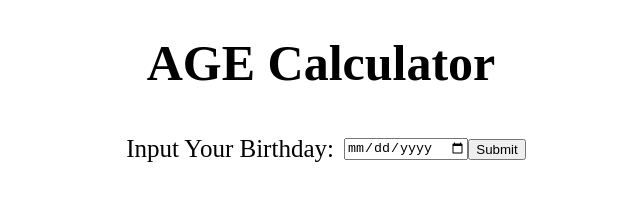
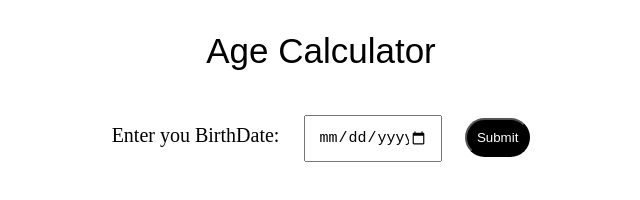
Before and after one commit to Sephyroth1/Age_Calculator, a plain HTML site: page index.html in a window 1280 px wide. Shown: the whole page, without its empty margins (319-959 px from the left). Drawn offline with Linux system fonts and the light colour scheme; a web font is replaced by a local one.

Commit message:
Submit to Internship

```diff
--- a/index.html
+++ b/index.html
@@ -3,17 +3,22 @@
 <head>
 	<meta charset="utf-8">
 	<meta name="viewport" content="width=device-width, initial-scale=1">
+	<link rel="preconnect" href="https://fonts.googleapis.com">
+	<link rel="preconnect" href="https://fonts.gstatic.com" crossorigin>
+	<link href="https://fonts.googleapis.com/css2?family=Outfit:wght@100..900&family=Poetsen+One&display=swap" rel="stylesheet">
+	<title></title>
 	<link rel="stylesheet" href="style.css">
-	<title></title>
 </head>
 <body>
-	<h1 class="heading">AGE Calculator</h1>
-	<form class="form">
-		<label for="DOB" class="Label">Input Your Birthday: </label>
-		<input type="date" id="DOB" name="DOB" class="date" >
-		<input type="submit" class="but-submit">
-	</form>
-	<div class="age-div"></div>
+	<div class="flex-container">
+		<h1 class="heading">Age Calculator</h1>
+		<form class="form">
+			<label for="DOB" class="Label">Enter you BirthDate: </label>
+			<input type="date" id="DOB" name="DOB" class="date">
+			<input type="submit" class="but-submit">
+		</form>
+		<div class="age-div"></div>
+	</div>
 	<script src="script.js"></script>
 </body>
 </html>
--- a/script.js
+++ b/script.js
@@ -9,6 +9,6 @@ document.addEventListener("DOMContentLoaded", (event) => {
 		const curYear = curDate.getFullYear();
 		const age = curYear - bYear;
 		const div = document.querySelector("div.age-div");
-		div.textContent = age;
+		div.textContent = "You are " + age + " years old";
 	});
 });
--- a/style.css
+++ b/style.css
@@ -1,23 +1,46 @@
 html {
 	font-size: 62.5%;
+	width: 100%;
+	height: 100%;
 }
 
 .heading {
-	font-size: 5rem;
+	font-size: 3.5rem;
 	text-align: center;
+	font-family: "Poetsen One", sans-serif;
+	font-weight: 399;
+	font-style: normal;
 }
 
-.form {
+.flex-container {
+	height: 100%;
 	display: flex;
+	justify-content: center;
 	align-items: center;
-	justify-content: center;
+	flex-direction: column;
 }
 
 .Label {
-	font-size: 2.5rem;
-	margin: 1rem;
+	font-size: 2rem;
+	margin: 0rem;
 }
 
 .date {
+	width: 11rem;
+	padding: 12px;
+	font-size: 1.5rem;
+	margin: 20px;
 
 }
+
+.but-submit {
+	color: white;
+	padding: 10px;
+	background-color: black;
+	border-radius: 20px;
+}
+
+
+.age-div {
+	font-size: 20px;
+}
```
Also changed, not shown: 2 other files.
